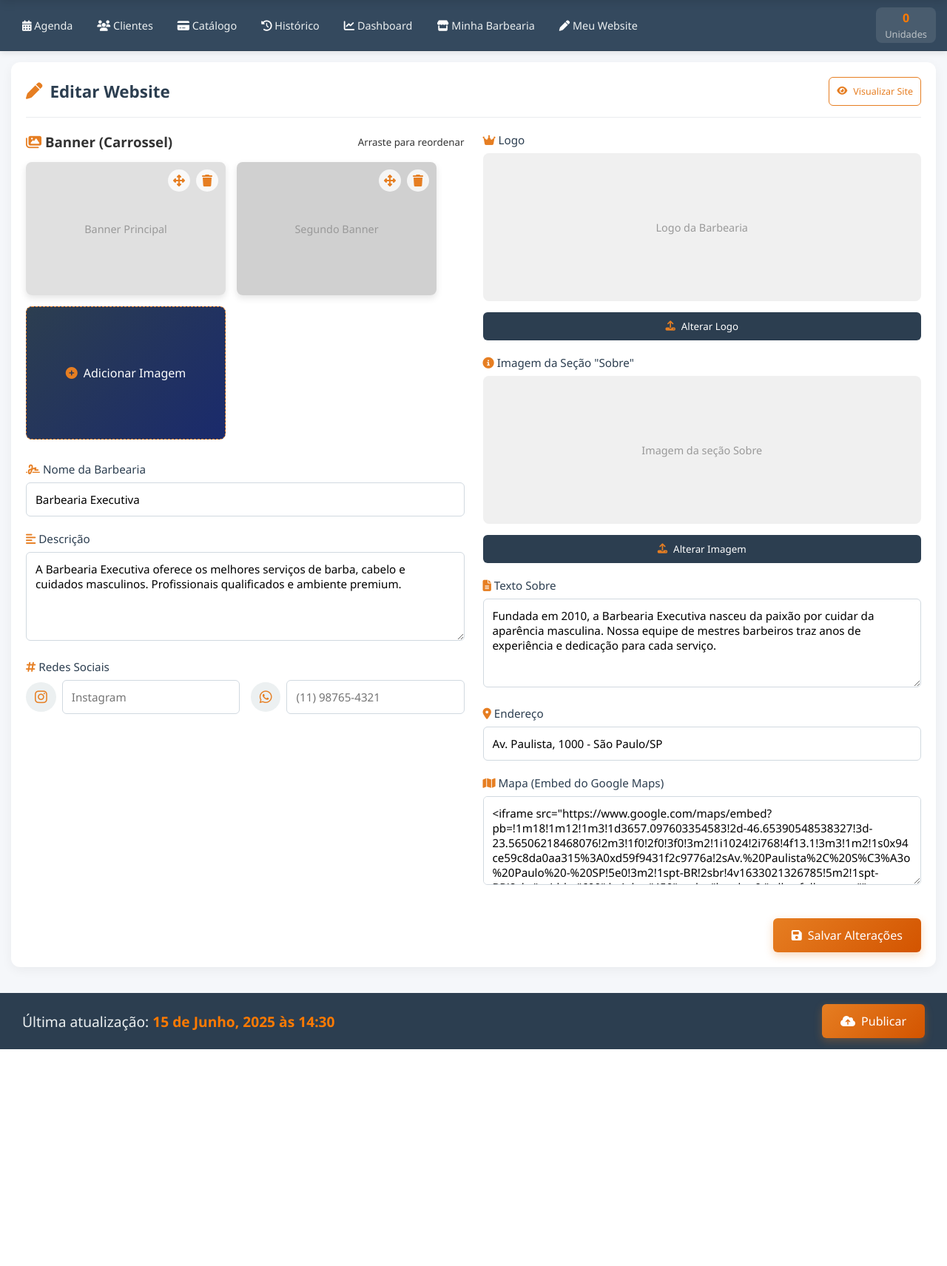
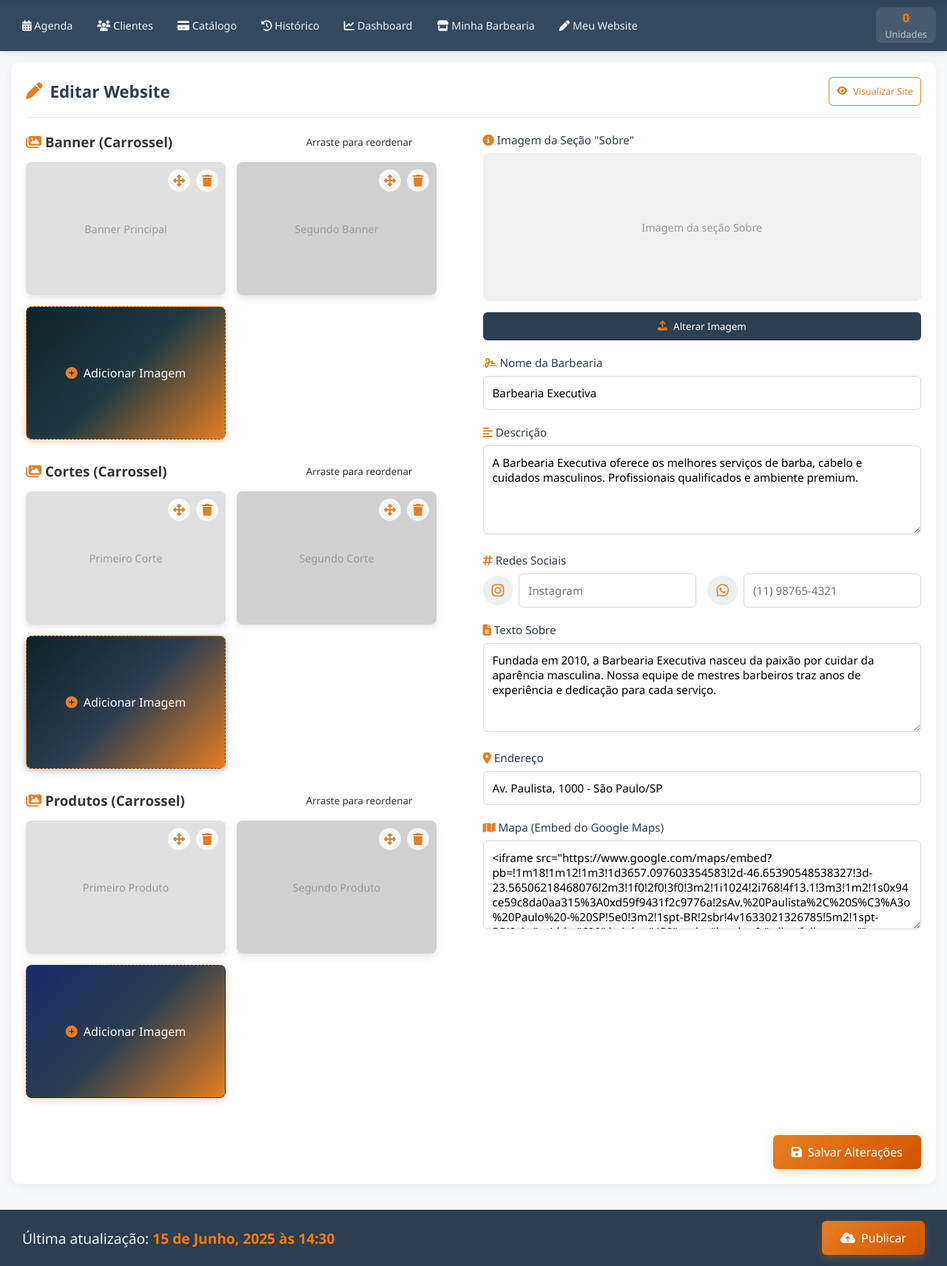
Before and after one commit to BrunoLkVieira/barbearia, a Django app: template templates/barbershop/myWebsite.html in a window 1280 px wide. Shown: the part 81-1792 px from the top of the page at 74% size. Before the commit the page ends 1499 px from the top, so only its background shows below. Run offline with Django 3.2, Linux system fonts and the light colour scheme; the template is opened without the code that fills it, so the values that code supplies are empty.

Commit message:
refactor: adicao de outros campos de foto

```diff
--- a/package.json
+++ b/package.json
@@ -4,7 +4,7 @@
   "main": "index.js",
   "scripts": {
     "runserver": ".venv\\Scripts\\python.exe manage.py runserver",
-    "git": "git add . && git commit -m \"refactor: reajuste no header dinamico\" && git push",
+    "git": "git add . && git commit -m \"refactor: adicao de outros campos de foto\" && git push",
     "pull": "git pull",
     "go to main": "git checkout main",
     "got to frontend": "git checkout frontend"
--- a/static/barbershop/css/desktop/myWebsite.css
+++ b/static/barbershop/css/desktop/myWebsite.css
@@ -132,6 +132,7 @@
         justify-content: space-between;
         align-items: center;
         margin-bottom: 15px;
+        padding-right: 70px;
     }
 
     .banner-images {
@@ -195,7 +196,7 @@
     }
 
     .add-banner-btn {
-        background: linear-gradient(135deg, #2c3e50, #1a2a6c);
+        background: linear-gradient(135deg, #0f2027, #203a43, #e67e22);
         color: white;
         border-radius: 8px;
         padding: 10px 15px;
@@ -209,11 +210,24 @@
         height: 180px;
         justify-content: center;
         font-weight: 500;
+        box-shadow: 0 2px 10px rgba(230, 126, 34, 0.4);
+        transition: all .2s ease;
     }
 
     .add-banner-btn:hover {
-        background: linear-gradient(135deg, #1a2a6c, #2c3e50);
+        background: linear-gradient(-135deg, #1a2a6c, #2c3e50);
         transform: translateY(-3px);
+    }
+
+    .cortes {
+        background: linear-gradient(135deg, #0f2027, #2c3e50, #e67e22);
+        border: 1px dashed #e67e22;
+        box-shadow: 0 2px 10px rgba(44, 62, 80, 0.4);
+    }
+
+    .products {
+        background: linear-gradient(135deg, #1a2a6c, #2c3e50, #e67e22);
+        border: 1px dashed #1a2a6c;
     }
 
     /* Preview de imagens */
--- a/templates/barbershop/myWebsite.html
+++ b/templates/barbershop/myWebsite.html
@@ -84,6 +84,105 @@
                     </div>
 
 
+                    <div class="banner-section">
+                        <div class="banner-title">
+                            <h3><i class="fas fa-images"></i> Cortes (Carrossel)</h3>
+                            <small>Arraste para reordenar</small>
+                        </div>
+
+                        <div class="banner-images">
+                            <div class="banner-image-container">
+                                <div class="banner-image">Primeiro Corte</div>
+                                <div class="banner-actions">
+                                    <div class="banner-action-btn move-btn">
+                                        <i class="fas fa-arrows-alt"></i>
+                                    </div>
+                                    <div class="banner-action-btn delete-btn">
+                                        <i class="fas fa-trash"></i>
+                                    </div>
+                                </div>
+                            </div>
+                            <div class="banner-image-container">
+                                <div class="banner-image" style="background-color: #d0d0d0;">Segundo Corte</div>
+                                <div class="banner-actions">
+                                    <div class="banner-action-btn move-btn">
+                                        <i class="fas fa-arrows-alt"></i>
+                                    </div>
+                                    <div class="banner-action-btn delete-btn">
+                                        <i class="fas fa-trash"></i>
+                                    </div>
+                                </div>
+                            </div>
+                            <div class="add-banner-btn cortes">
+                                <i class="fas fa-plus-circle"></i> Adicionar Imagem
+                            </div>
+                        </div>
+                    </div>
+
+
+                    <div class="banner-section">
+                        <div class="banner-title">
+                            <h3><i class="fas fa-images"></i> Produtos (Carrossel)</h3>
+                            <small>Arraste para reordenar</small>
+                        </div>
+
+                        <div class="banner-images">
+                            <div class="banner-image-container">
+                                <div class="banner-image">Primeiro Produto</div>
+                                <div class="banner-actions">
+                                    <div class="banner-action-btn move-btn">
+                                        <i class="fas fa-arrows-alt"></i>
+                                    </div>
+                                    <div class="banner-action-btn delete-btn">
+                                        <i class="fas fa-trash"></i>
+                                    </div>
+                                </div>
+                            </div>
+                            <div class="banner-image-container">
+                                <div class="banner-image" style="background-color: #d0d0d0;">Segundo Produto</div>
+                                <div class="banner-actions">
+                                    <div class="banner-action-btn move-btn">
+                                        <i class="fas fa-arrows-alt"></i>
+                                    </div>
+                                    <div class="banner-action-btn delete-btn">
+                                        <i class="fas fa-trash"></i>
+                                    </div>
+                                </div>
+                            </div>
+                            <div class="add-banner-btn products">
+                                <i class="fas fa-plus-circle"></i> Adicionar Imagem
+                            </div>
+                        </div>
+                    </div>
+                </div>
+
+
+                <div class="right-column">
+                    <!-- <div class="form-group">
+                        <label for="businessLogo"><i class="fas fa-crown"></i> Logo</label>
+                        <div class="image-preview-container">
+                            <div class="image-preview">
+                                <div class="image-preview-placeholder">Logo da Barbearia</div>
+                            </div>
+                            <button class="image-upload-btn">
+                                <i class="fas fa-upload"></i> Alterar Logo
+                            </button>
+                        </div>
+                    </div> -->
+
+
+                    <div class="form-group">
+                        <label for="aboutImage"><i class="fas fa-info-circle"></i> Imagem da Seção "Sobre"</label>
+                        <div class="image-preview-container">
+                            <div class="image-preview">
+                                <div class="image-preview-placeholder">Imagem da seção Sobre</div>
+                            </div>
+                            <button class="image-upload-btn">
+                                <i class="fas fa-upload"></i> Alterar Imagem
+                            </button>
+                        </div>
+                    </div>
+
                     <div class="form-group">
                         <label for="businessName"><i class="fas fa-signature"></i> Nome da Barbearia</label>
                         <input type="text" id="businessName" class="form-control" value="Barbearia Executiva" placeholder="Nome do seu negócio">
@@ -113,34 +212,6 @@
                             </div>
                         </div>
                     </div>
-                </div>
-
-
-                <div class="right-column">
-                    <div class="form-group">
-                        <label for="businessLogo"><i class="fas fa-crown"></i> Logo</label>
-                        <div class="image-preview-container">
-                            <div class="image-preview">
-                                <div class="image-preview-placeholder">Logo da Barbearia</div>
-                            </div>
-                            <button class="image-upload-btn">
-                                <i class="fas fa-upload"></i> Alterar Logo
-                            </button>
-                        </div>
-                    </div>
-
-
-                    <div class="form-group">
-                        <label for="aboutImage"><i class="fas fa-info-circle"></i> Imagem da Seção "Sobre"</label>
-                        <div class="image-preview-container">
-                            <div class="image-preview">
-                                <div class="image-preview-placeholder">Imagem da seção Sobre</div>
-                            </div>
-                            <button class="image-upload-btn">
-                                <i class="fas fa-upload"></i> Alterar Imagem
-                            </button>
-                        </div>
-                    </div>
 
                     <div class="form-group">
                         <label for="aboutText"><i class="fas fa-file-alt"></i> Texto Sobre</label>
@@ -157,6 +228,7 @@
                         <label for="businessMap"><i class="fas fa-map"></i> Mapa (Embed do Google Maps)</label>
                         <textarea id="businessMap" class="form-control" placeholder="Cole o código embed do Google Maps aqui">&lt;iframe src=&quot;https://www.google.com/maps/embed?pb=!1m18!1m12!1m3!1d3657.097603354583!2d-46.65390548538327!3d-23.56506218468076!2m3!1f0!2f0!3f0!3m2!1i1024!2i768!4f13.1!3m3!1m2!1s0x94ce59c8da0aa315%3A0xd59f9431f2c9776a!2sAv.%20Paulista%2C%20S%C3%A3o%20Paulo%20-%20SP!5e0!3m2!1spt-BR!2sbr!4v1633021326785!5m2!1spt-BR!2sbr&quot; width=&quot;600&quot; height=&quot;450&quot; style=&quot;border:0;&quot; allowfullscreen=&quot;&quot; loading=&quot;lazy&quot;&gt;&lt;/iframe&gt;</textarea>
                     </div>
+
                 </div>
 
             </div>
```
Also changed, not shown: db.sqlite3.
